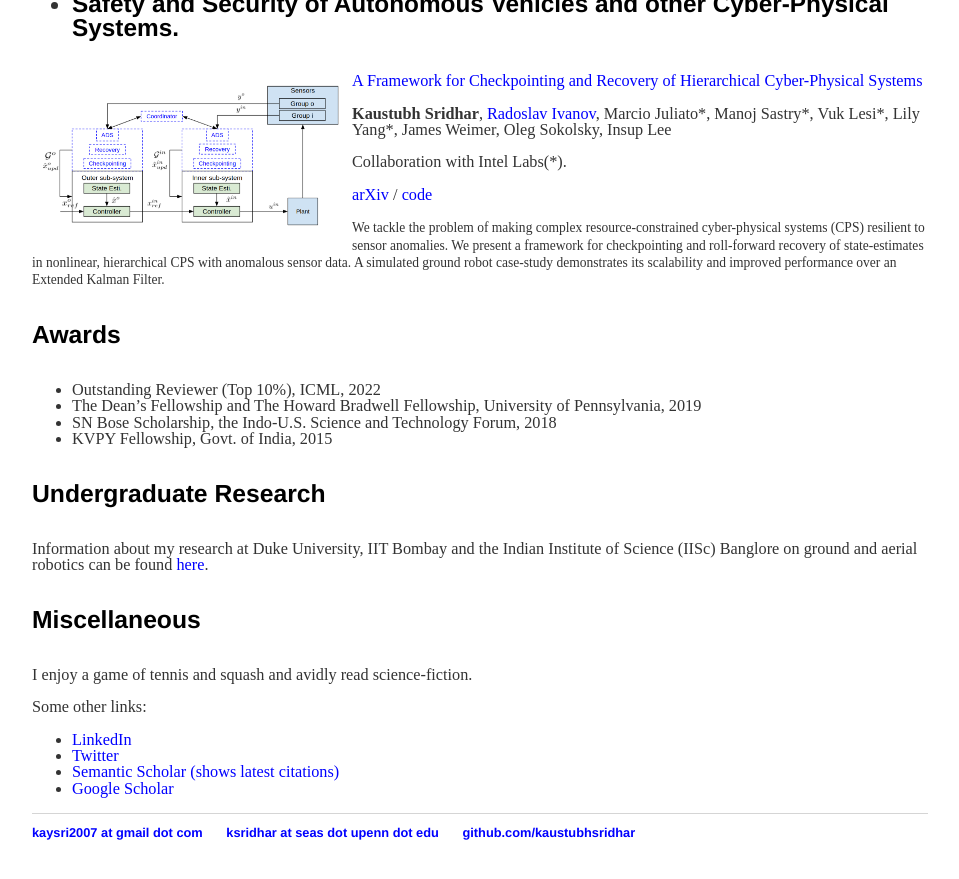
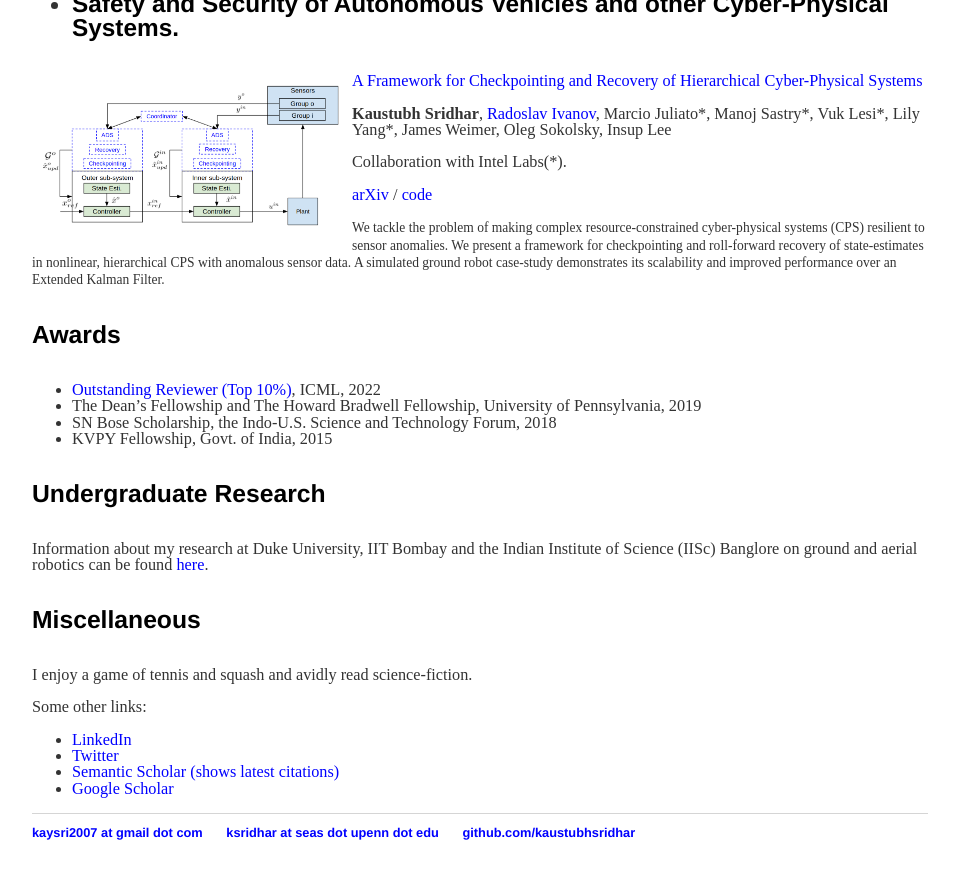
Before and after one commit to kaustubhsridhar/kaustubhsridhar_old.github.io, a Jekyll site: the page built from index.html, in a window 1280 px wide and 900 px high, scrolled down 2222 px. Shown: the top 879 px of the window, without its empty margins (160-1119 px from the left). Built offline with Jekyll 4.4.1, drawn with Linux system fonts in a browser that asks for light colours; part of the change alters nothing that is shown.

```diff
--- a/index.html
+++ b/index.html
@@ -89,7 +89,7 @@ title: Welcome To My Homepage
 
 	<h4>Awards</h4>
 	<ul>
-		<li>Outstanding Reviewer (Top 10%), ICML, 2022</li>
+		<li><a href="https://icml.cc/Conferences/2022/Reviewers#:~:text=Kartik%20Sreenivasan-,kaustubh%20sridhar,-Ke%20Sun">Outstanding Reviewer (Top 10%)</a>, ICML, 2022</li>
 		<li>The Dean’s Fellowship and The Howard Bradwell Fellowship, University of Pennsylvania, 2019</li>
 		<li>SN Bose Scholarship, the Indo-U.S. Science and Technology Forum, 2018</li>
 		<li>KVPY Fellowship, Govt. of India, 2015</li>
```
